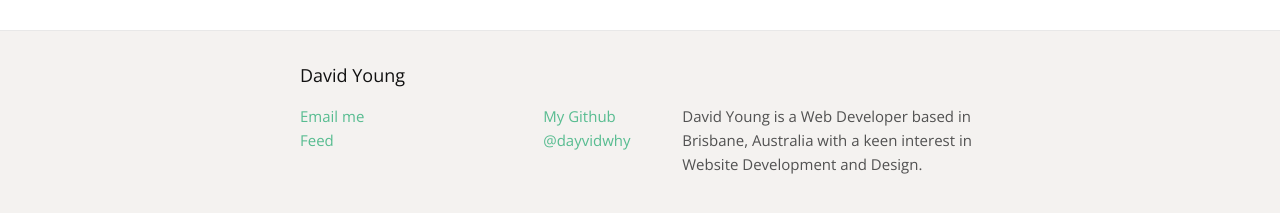
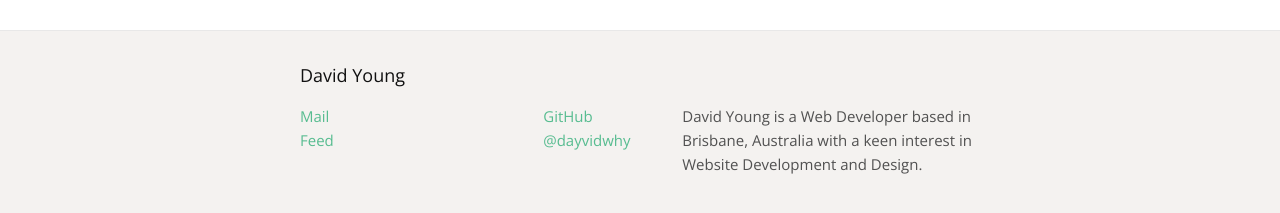
Before and after one commit to dayvidwhy/dayvidwhy.github.io, a Jekyll site: the page built from _pages/index.html, in a window 1280 px wide and 900 px high, scrolled down 2028 px. Shown: the part 664-877 px from the top of the window. Built offline with Jekyll 4.4.1, drawn with Linux system fonts in a browser that asks for light colours.

Commit message:
Minor footer tidy.

```diff
--- a/_includes/footer.html
+++ b/_includes/footer.html
@@ -6,7 +6,7 @@
         <div class="footer-col-wrapper">
             <div class="footer-col footer-col-1">
                 <ul class="contact-list">
-                    <li><a href="mailto:{{ site.email }}" title="Click to get in contact with me.">Email me</a></li>
+                    <li><a href="mailto:{{ site.email }}" title="Click to get in contact with me.">Mail</a></li>
                     <li><a href="{{ "/feed.xml" | prepend: site.baseurl }}" title="Keep up to date with my posts with this feed.">Feed</a></li>
                 </ul>
             </div>
@@ -14,7 +14,7 @@
                 <ul class="social-media-list">
                     <li>
                         <a href="https://github.com/{{ site.github }}" title="My GitHub account that holds most of my projects that are on display">
-                            <span class="username">My Github</span>
+                            <span class="username">GitHub</span>
                         </a>
                     </li>
                     <li>
```
